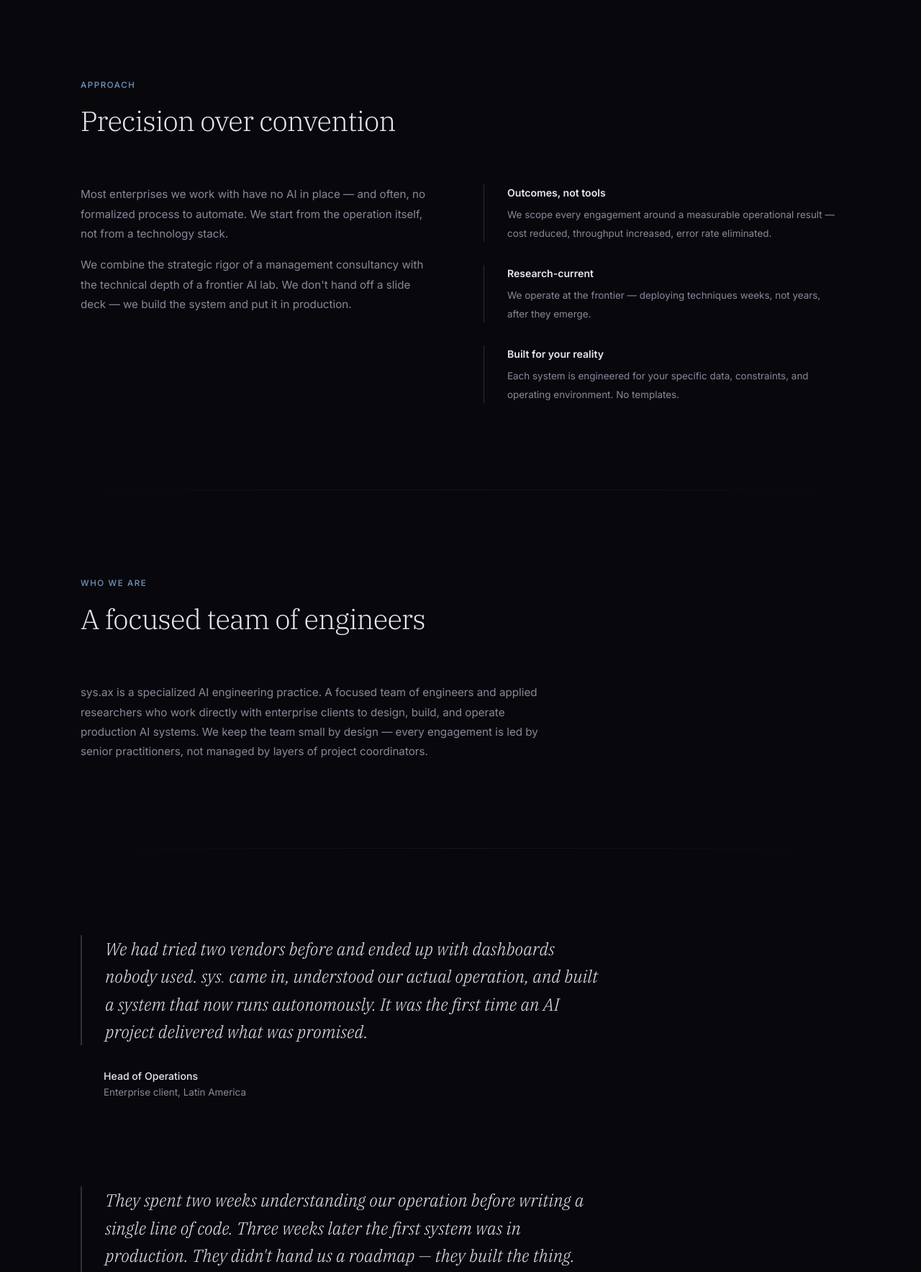
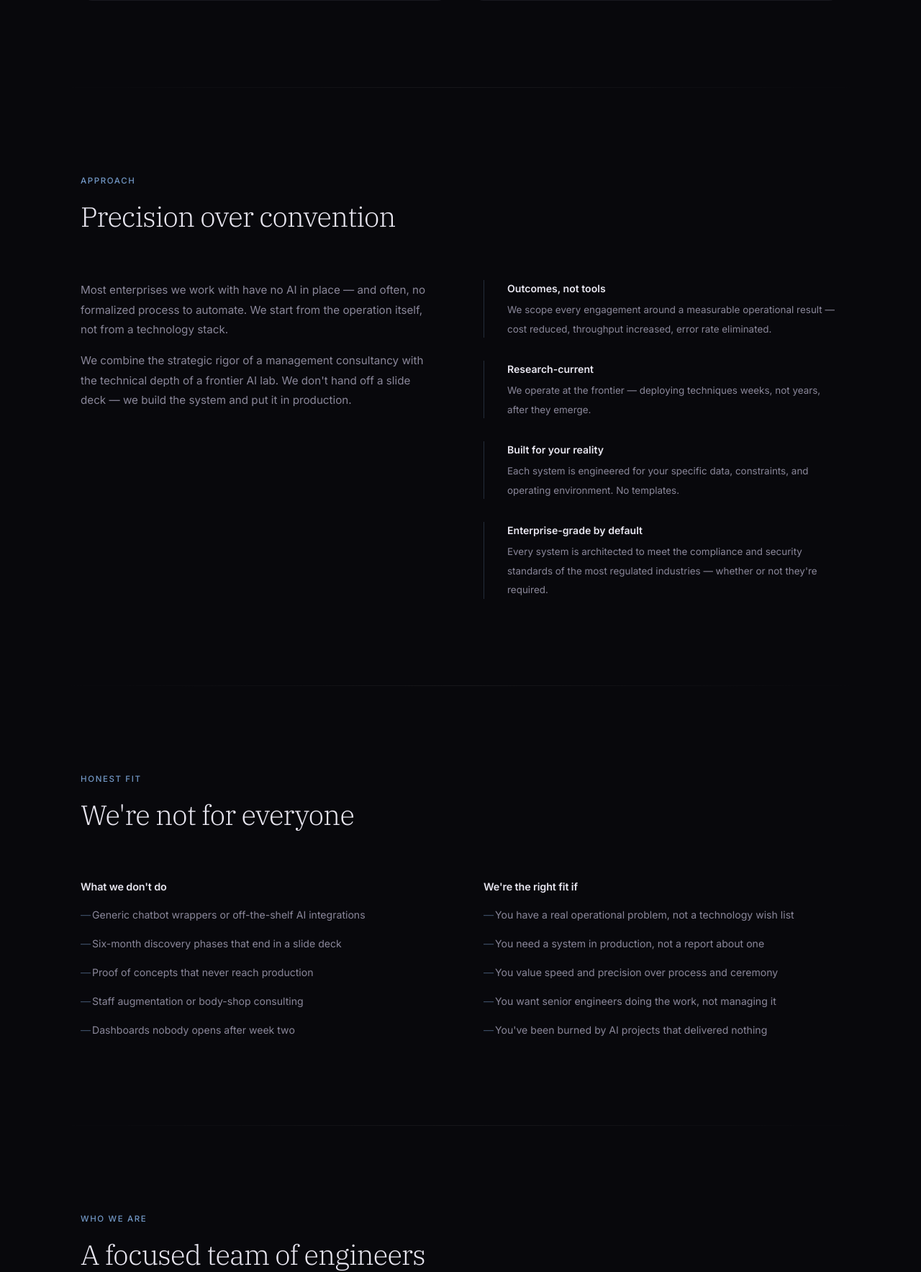
Before and after one commit to alejandroyu2/sys.ax, a Python web app: template templates/index.html in a window 1280 px wide. Shown: the part 3666-5433 px from the top of the page at 72% size. Run offline with Jinja, Linux system fonts and the light colour scheme; the template is opened without the code that fills it, so the values that code supplies are empty.

Commit message:
Strengthen positioning: enterprise-grade security, compliance strip, honest fit section
- Hero: "enterprise-grade security built in from day one"
- Capabilities heading: "Most engagements are in production within three weeks"
- Security card: reference FedRAMP, NIST 800-53, Zero Trust
- Add compliance frameworks strip (FedRAMP, NIST, SOC 2, ISO 27001, CMMC, FIPS, Zero Trust)
- Add "Enterprise-grade by default" approach principle
- Add "We're not for everyone" section with what we don't do / right fit
- Testimonials: use "Leading 3PL" and "Leading manufacturer" instead of generic

Co-Authored-By: Claude Opus 4.6 <noreply@anthropic.com>

```diff
--- a/templates/index.html
+++ b/templates/index.html
@@ -497,6 +497,41 @@ section{
   border-radius:100px;
 }
 
+/* ── NOT FOR EVERYONE ── */
+.not-grid{
+  display:grid;
+  grid-template-columns:1fr 1fr;
+  gap:var(--space-lg);
+  margin-top:var(--space-lg);
+  align-items:start;
+}
+.not-list{list-style:none;display:flex;flex-direction:column;gap:var(--space-sm)}
+.not-list li{
+  font-size:.88rem;
+  color:var(--text-muted);
+  line-height:1.7;
+  padding-left:var(--space-sm);
+  position:relative;
+}
+.not-list li::before{
+  content:'—';
+  position:absolute;
+  left:0;
+  color:var(--accent);
+  opacity:.5;
+}
+.not-heading{
+  font-family:var(--sans);
+  font-weight:600;
+  font-size:.9rem;
+  color:var(--text);
+  margin-bottom:var(--space-sm);
+  letter-spacing:-.01em;
+}
+@media(max-width:768px){
+  .not-grid{grid-template-columns:1fr;gap:var(--space-md)}
+}
+
 /* ── WHO WE ARE ── */
 .who-text{
   max-width:640px;
@@ -551,7 +586,7 @@ footer{
   <p class="hero-sub">
     sys.ax designs and deploys bespoke AI infrastructure — purpose-built solutions
     that integrate at the core of your business, not at its periphery. End to end,
-    from strategy through production, with security built in from day one.
+    from strategy through production, with enterprise-grade security built in from day one.
   </p>
   <div class="hero-cta">
     <a href="#contact" class="btn btn-primary">Start a conversation</a>
@@ -586,7 +621,7 @@ footer{
 <!-- ── CAPABILITIES ── -->
 <section id="capabilities">
   <div class="section-label">Capabilities</div>
-  <h2 class="section-heading">End-to-end delivery, from strategy through production deployment</h2>
+  <h2 class="section-heading">Most engagements are in production within three weeks</h2>
   <div class="cap-grid">
     <div class="cap-card">
       <div class="cap-num">01</div>
@@ -611,7 +646,7 @@ footer{
     <div class="cap-card">
       <div class="cap-num">05</div>
       <h3>AI Security &amp; Hardening</h3>
-      <p>Adversarial testing, prompt injection defense, model access controls, and data governance — ensuring your AI systems are secure by design, not as an afterthought.</p>
+      <p>Security architecture aligned with FedRAMP, NIST 800-53, and Zero Trust principles. Adversarial testing, prompt injection defense, model access controls, audit logging, and data governance — built to the standards required by regulated and government environments.</p>
     </div>
   </div>
 </section>
@@ -631,6 +666,18 @@ footer{
     <span class="tech-item">vLLM</span>
     <span class="tech-item">Temporal</span>
     <span class="tech-item">W&amp;B</span>
+  </div>
+</div>
+
+<div class="tech-strip-outer">
+  <div class="tech-strip">
+    <span class="tech-item">FedRAMP</span>
+    <span class="tech-item">NIST 800-53</span>
+    <span class="tech-item">SOC 2 Type II</span>
+    <span class="tech-item">ISO 27001</span>
+    <span class="tech-item">CMMC</span>
+    <span class="tech-item">FIPS 140-2</span>
+    <span class="tech-item">Zero Trust</span>
   </div>
 </div>
 
@@ -716,7 +763,41 @@ footer{
         <strong>Built for your reality</strong>
         <span>Each system is engineered for your specific data, constraints, and operating environment. No templates.</span>
       </li>
+      <li>
+        <strong>Enterprise-grade by default</strong>
+        <span>Every system is architected to meet the compliance and security standards of the most regulated industries — whether or not they're required.</span>
+      </li>
     </ul>
+  </div>
+</section>
+
+<div class="divider"></div>
+
+<!-- ── NOT FOR EVERYONE ── -->
+<section id="not-for-everyone">
+  <div class="section-label">Honest fit</div>
+  <h2 class="section-heading">We're not for everyone</h2>
+  <div class="not-grid">
+    <div>
+      <div class="not-heading">What we don't do</div>
+      <ul class="not-list">
+        <li>Generic chatbot wrappers or off-the-shelf AI integrations</li>
+        <li>Six-month discovery phases that end in a slide deck</li>
+        <li>Proof of concepts that never reach production</li>
+        <li>Staff augmentation or body-shop consulting</li>
+        <li>Dashboards nobody opens after week two</li>
+      </ul>
+    </div>
+    <div>
+      <div class="not-heading">We're the right fit if</div>
+      <ul class="not-list">
+        <li>You have a real operational problem, not a technology wish list</li>
+        <li>You need a system in production, not a report about one</li>
+        <li>You value speed and precision over process and ceremony</li>
+        <li>You want senior engineers doing the work, not managing it</li>
+        <li>You've been burned by AI projects that delivered nothing</li>
+      </ul>
+    </div>
   </div>
 </section>
 
@@ -748,7 +829,7 @@ footer{
     </blockquote>
     <div class="testimonial-attr">
       <strong>Head of Operations</strong>
-      Enterprise client, Latin America
+      Leading 3PL, Latin America
     </div>
   </div>
   <div class="testimonial-inner" style="margin-top:var(--space-xl)">
@@ -759,7 +840,7 @@ footer{
     </blockquote>
     <div class="testimonial-attr">
       <strong>Director of Digital Transformation</strong>
-      Enterprise client, Europe
+      Leading manufacturer, Europe
     </div>
   </div>
 </section>
```
